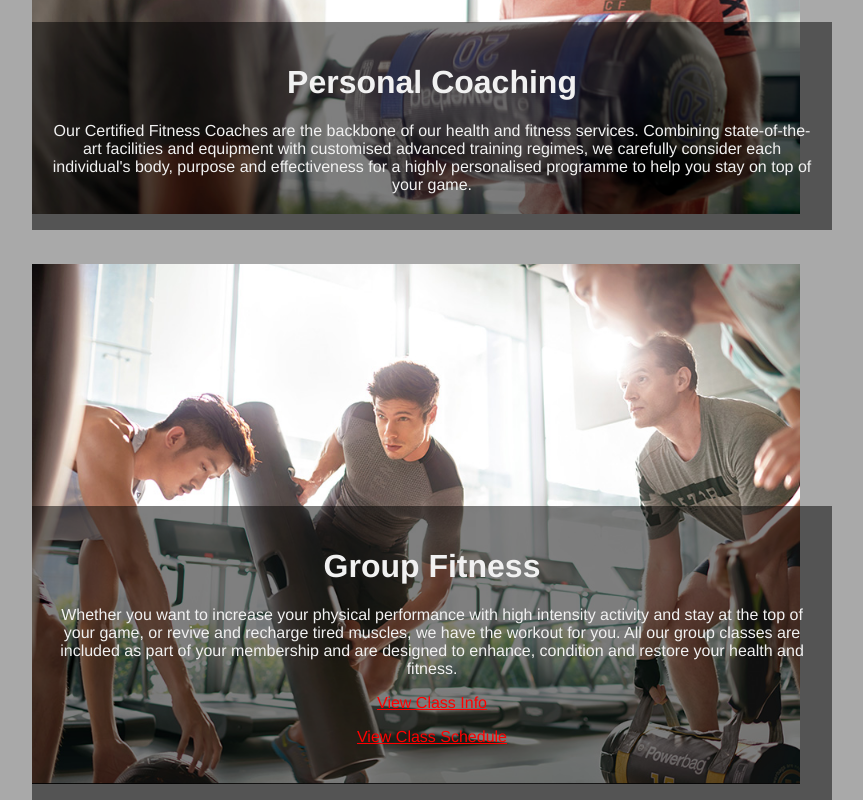
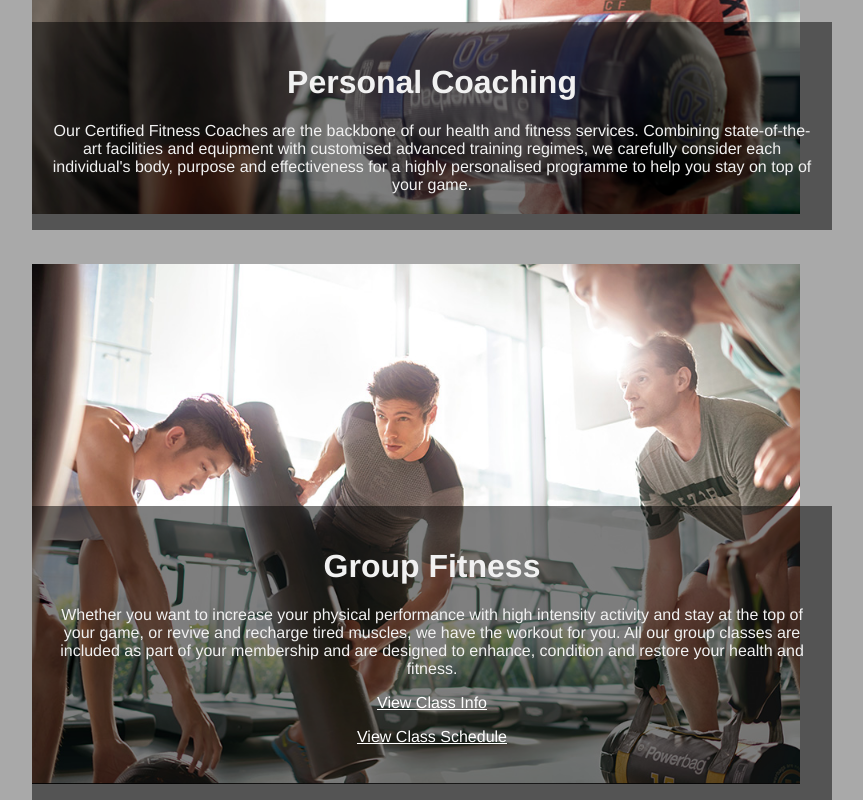
Before and after one commit to haileyleong/Assignment2.github.io, a plain HTML site: page facilities.html in a window 1280 px wide. Shown: the part 2245-3045 px from the top of the page, without its empty margins (224-1087 px from the left). Drawn offline with Linux system fonts and the light colour scheme.

Commit message:
Update facilities.html

```diff
--- a/facilities.html
+++ b/facilities.html
@@ -132,8 +132,8 @@ Our luxurious changing rooms provide a relaxing transition from the teeming city
   <div class="content">
     <h1>Group Fitness</h1>
     <p>Whether you want to increase your physical performance with high intensity activity and stay at the top of your game, or revive and recharge tired muscles, we have the workout for you. All our group classes are included as part of your membership and are designed to enhance, condition and restore your health and fitness.</p>
-    <p><a href="https://www.gravityclub.com/en/groupfitness-info#groupfitness" style="color: red">View Class Info</a></p>
-    <p><a href="https://www.gravityclub.com/en/timetable#gx" style="color: red">View Class Schedule</a></p>
+    <p><a href="https://www.gravityclub.com/en/groupfitness-info#groupfitness" style="color: white">View Class Info</a></p>
+    <p><a href="https://www.gravityclub.com/en/timetable#gx" style="color: white">View Class Schedule</a></p>
     <br>
   </div>
 </div>
```
